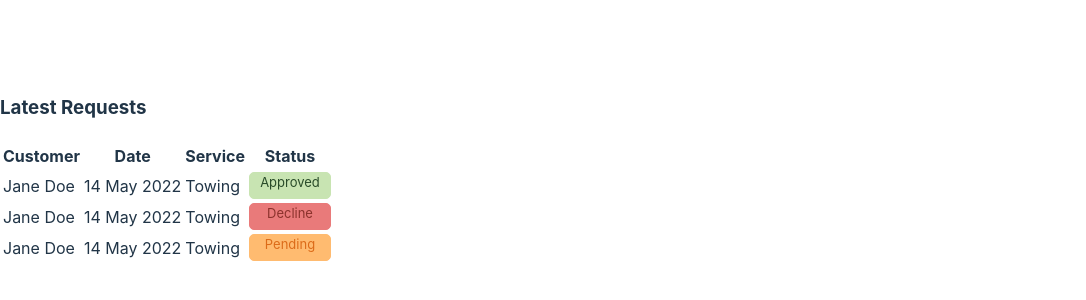
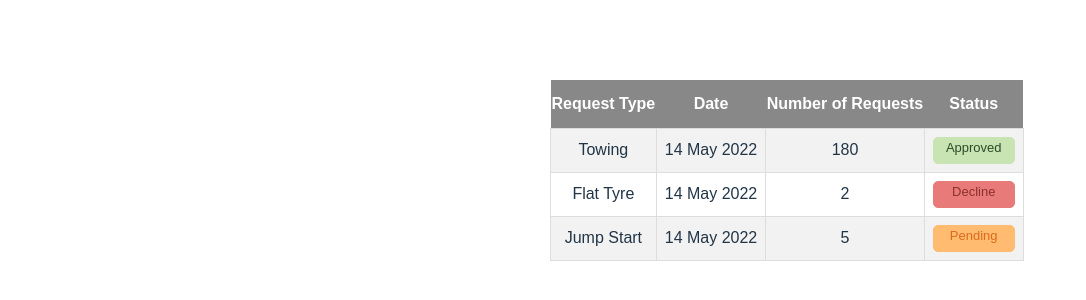
Before and after one commit to MathildaShongwe15/AdminReactApp, a React (Vite) app in the folder app-project/: page / in a window 1280 px wide. Shown: the part 230-530 px from the top of the page, without its empty margins (0-1086 px from the left). Built offline with nearby package versions, Linux system fonts and the light colour scheme.

Commit message:
table added to dashboard

```diff
--- a/app-project/package.json
+++ b/app-project/package.json
@@ -23,7 +23,7 @@
     "eslint": "^8.57.0",
     "eslint-plugin-react-hooks": "^4.6.0",
     "eslint-plugin-react-refresh": "^0.4.5",
-    "react-router-dom": "^6.22.3",
+    "react-router-dom": "^6.23.0",
     "typescript": "^5.2.2",
     "vite": "^5.1.6"
   }
--- a/app-project/src/App.css
+++ b/app-project/src/App.css
@@ -1,5 +1,6 @@
 #root {
   max-width: 1280px;
+  height:100%
 }
 
 .logo {
@@ -103,7 +104,13 @@ img{
   width:250px;
   height:250px;
 }
+.cntr{
+  align-items: center;
+  display: flex;
+  justify-content: center;
+  margin-left:550px;
 
+}
 .badge{
   border-style: solid;
   border-width: 1px;
@@ -141,5 +148,37 @@ height:25px;
 text-align: center;
 width:80px;
 }
-td{
-row-gap: 15px;}
+
+#requests td{
+row-gap: 15px;
+padding:8px;
+border:1px solid #ddd;
+text-align: center;
+}
+#requests{
+  border-collapse:collapse;
+  width:100%;
+  font-family: Arial, Helvetica, sans-serif;
+
+}
+
+#requests tr:nth-child(even){
+  background-color:#f2f2f2;
+}
+
+#requests tr:hover{
+  background-color:#ddd;
+}
+
+#requests tr:hover{
+  background-color:#ddd;
+}
+
+#requests th{
+  padding-top:12px;
+  padding-bottom: 12px;
+  text-align: left;
+  background-color: #888;
+  color: white;
+  text-align: center;
+}
--- a/app-project/src/App.tsx
+++ b/app-project/src/App.tsx
@@ -1,38 +1,39 @@
 import { useState } from 'react'
 import { Layout } from 'antd';
 import './App.css'
+import Sidebar from '../components/SideBar'
 import MenuList from '../components/Menu';
 import React from 'react';
 
  function App() {
 
   return (
+<div className='cntr'>
 
-<div>
-  <h3>Latest Requests</h3>
-  <table>
+
+  <table id="requests">
     <tr>
-      <th>Customer</th>
+      <th>Request Type</th>
       <th>Date</th>
-      <th>Service</th>
+      <th>Number of Requests</th>
       <th>Status</th>
     </tr>
     <tr>
-      <td>Jane Doe</td>
+      <td>Towing</td>
       <td>14 May 2022</td>
-      <td>Towing</td>
+      <td>180</td>
       <td><div className='badge'>Approved</div></td>
     </tr>
     <tr>
-      <td>Jane Doe</td>
+      <td>Flat Tyre</td>
       <td>14 May 2022</td>
-      <td>Towing</td>
+      <td>2</td>
       <td><div className='badge-decline'>Decline</div></td>
     </tr>
     <tr>
-      <td>Jane Doe</td>
+      <td>Jump Start</td>
       <td>14 May 2022</td>
-      <td>Towing</td>
+      <td>5</td>
       <td><div className='badge-pending'>Pending</div></td>
     </tr>
   </table>
```
Also changed, not shown: app-project/src/screens/Sidebar.tsx (deleted, +0 -26 lines), 1 other file (tests, documents, lock files or other folders).
